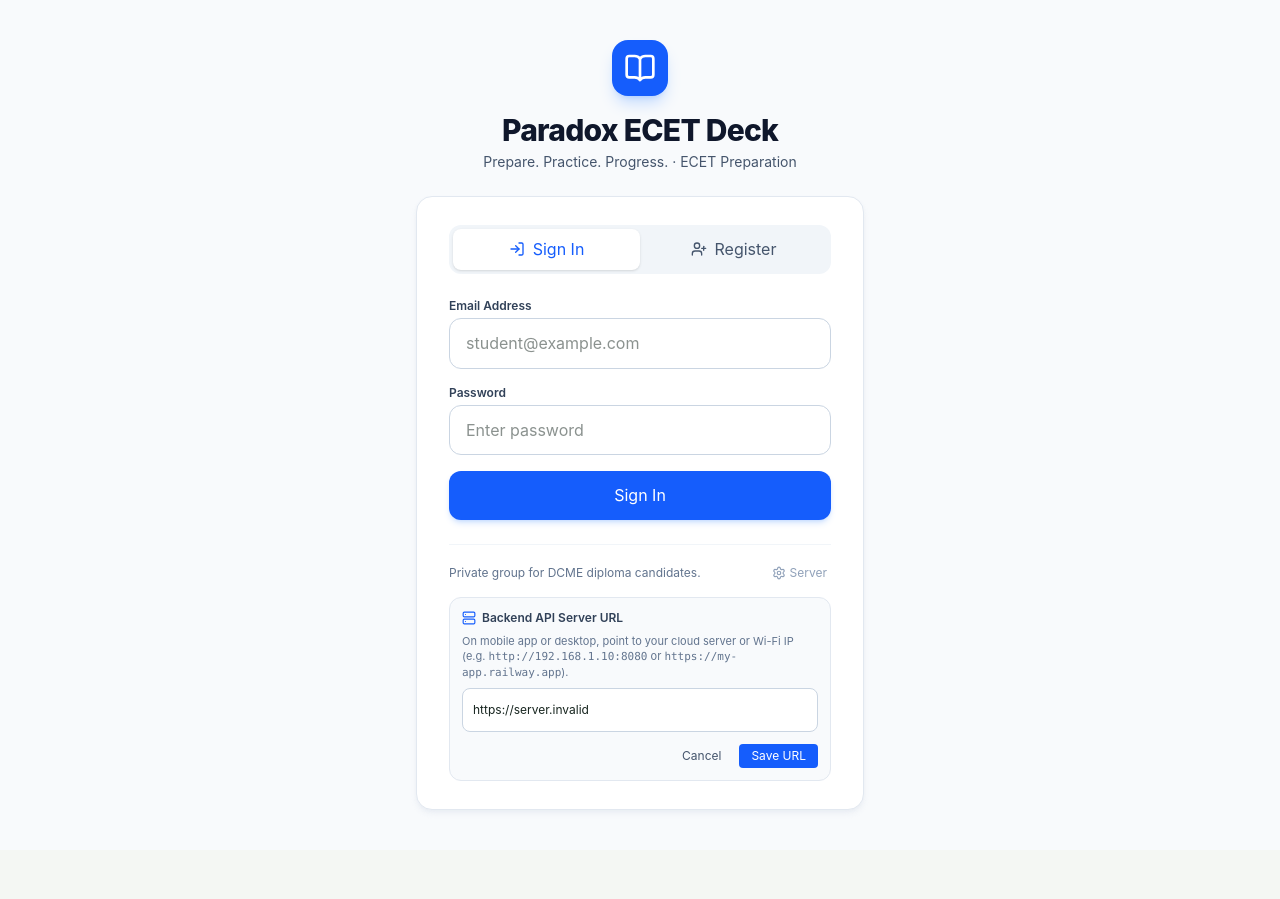
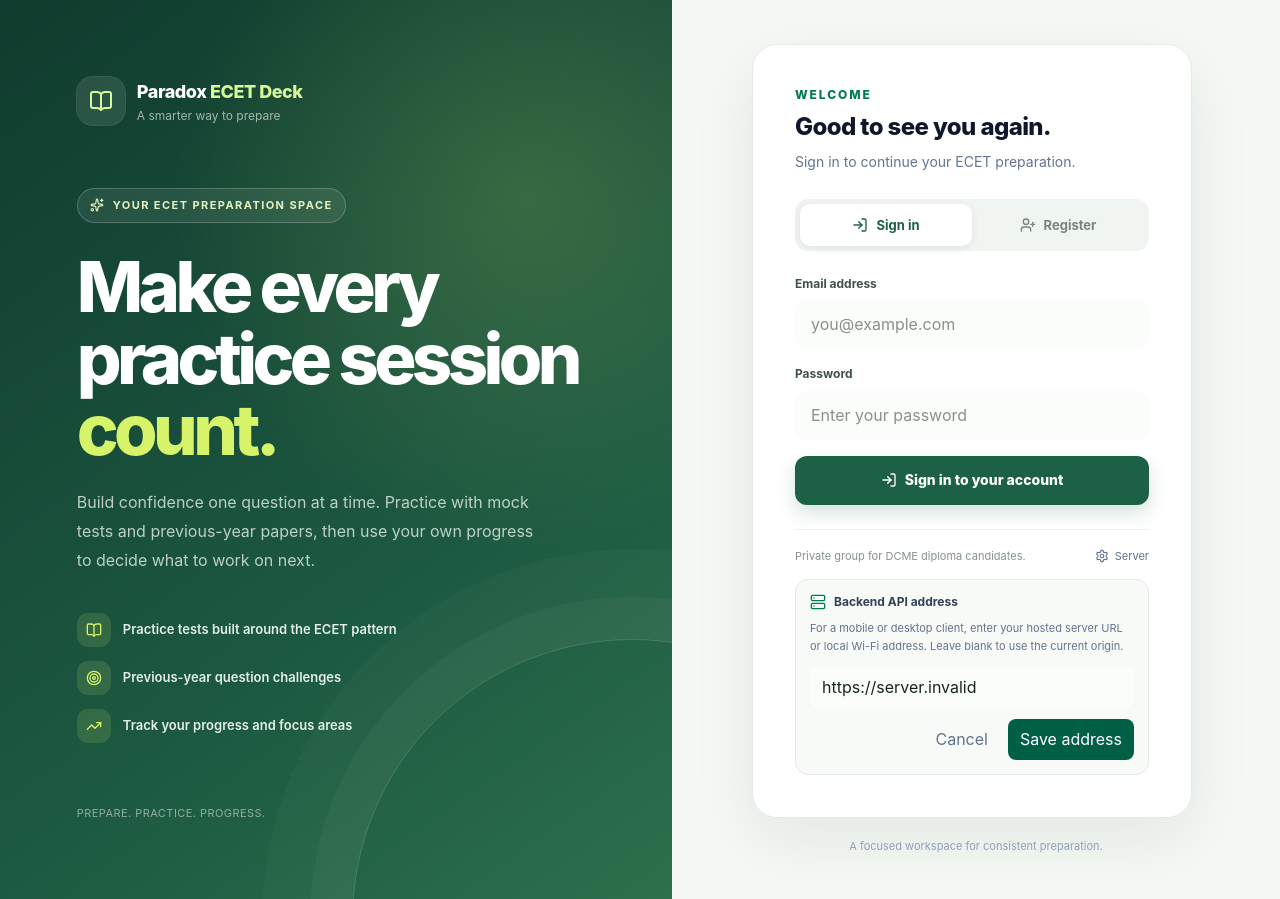
Before and after one commit to nagachaitanyaappana/ECET-Deck, a React (Vite) app in the folder frontend/: page / in a window 1280 px wide. Both pictures are taken after a click on the button "Server". Before the commit the page ends 850 px from the top, so only its background shows below. Built offline with nearby package versions, Linux system fonts and the light colour scheme; no server answers.

Commit message:
style: redesign Paradox sign-in and registration experience

```diff
--- a/frontend/src/views/LoginView.tsx
+++ b/frontend/src/views/LoginView.tsx
@@ -2,13 +2,14 @@ import React, { useState } from 'react';
 import { useAuth } from '../context/AuthContext';
 import { apiRequest, ApiError, getApiBaseUrl, setApiBaseUrl } from '../api/client';
 import type { AuthResponse } from '../types';
-import { BookOpen, LogIn, UserPlus, AlertCircle, CheckCircle, Settings, Server } from 'lucide-react';
+import {
+  BookOpen, LogIn, UserPlus, AlertCircle, CheckCircle,
+  Settings, Server, Sparkles, Target, TrendingUp
+} from 'lucide-react';
 
 export const LoginView: React.FC = () => {
   const { login } = useAuth();
   const [tab, setTab] = useState<'login' | 'register'>('login');
-
-  // Form states
   const [email, setEmail] = useState('');
   const [password, setPassword] = useState('');
   const [displayName, setDisplayName] = useState('');
@@ -21,7 +22,7 @@ export const LoginView: React.FC = () => {
   const handleSaveServerUrl = (e: React.FormEvent) => {
     e.preventDefault();
     setApiBaseUrl(customServerUrl);
-    setSuccess('Server URL saved! You can now sign in.');
+    setSuccess('Server URL saved. You can now sign in.');
     setShowServerConfig(false);
   };
 
@@ -30,7 +31,6 @@ export const LoginView: React.FC = () => {
     setError(null);
     setSuccess(null);
     setLoading(true);
-
     try {
       if (tab === 'login') {
         const response = await apiRequest<AuthResponse>('/api/v1/auth/login', {
@@ -43,8 +43,7 @@ export const LoginView: React.FC = () => {
           method: 'POST',
           body: JSON.stringify({ email, password, displayName }),
         });
-        setSuccess('Account created successfully! Logging you in...');
-        // Auto login after registration
+        setSuccess('Account created successfully. Signing you in...');
         const loginRes = await apiRequest<AuthResponse>('/api/v1/auth/login', {
           method: 'POST',
           body: JSON.stringify({ email, password }),
@@ -52,188 +51,122 @@ export const LoginView: React.FC = () => {
         login(loginRes);
       }
     } catch (err: any) {
-      if (err instanceof ApiError) {
-        setError(err.message);
-      } else {
-        setError('Network error. Is the backend server running on port 8080?');
-      }
+      setError(err instanceof ApiError ? err.message : 'Network error. Check that the backend server is running.');
     } finally {
       setLoading(false);
     }
   };
 
   return (
-    <div className="min-h-screen bg-slate-50 flex flex-col justify-center py-10 px-4 sm:px-6 lg:px-8">
-      <div className="sm:mx-auto sm:w-full sm:max-w-md">
-        <div className="flex justify-center">
-          <div className="w-14 h-14 rounded-2xl bg-blue-600 flex items-center justify-center text-white shadow-lg shadow-blue-500/25">
-            <BookOpen className="w-8 h-8" />
+    <div className="login-page">
+      <section className="login-story" aria-label="About Paradox ECET Deck">
+        <div className="flex items-center gap-3">
+          <span className="grid h-12 w-12 place-items-center rounded-2xl bg-white/10 text-lime-200 ring-1 ring-white/15">
+            <BookOpen className="h-6 w-6" />
+          </span>
+          <span>
+            <span className="block text-lg font-extrabold tracking-tight">Paradox <span className="text-lime-200">ECET Deck</span></span>
+            <span className="mt-0.5 block text-xs text-white/60">A smarter way to prepare</span>
+          </span>
+        </div>
+
+        <div className="login-story-content">
+          <span className="login-eyebrow"><Sparkles className="h-3.5 w-3.5" /> Your ECET preparation space</span>
+          <h1>Make every<br />practice session <span>count.</span></h1>
+          <p className="login-story-copy">
+            Build confidence one question at a time. Practice with mock tests and previous-year papers, then use your own progress to decide what to work on next.
+          </p>
+          <div className="login-feature-list">
+            <div className="login-feature"><span className="login-feature-icon"><BookOpen className="h-4 w-4" /></span> Practice tests built around the ECET pattern</div>
+            <div className="login-feature"><span className="login-feature-icon"><Target className="h-4 w-4" /></span> Previous-year question challenges</div>
+            <div className="login-feature"><span className="login-feature-icon"><TrendingUp className="h-4 w-4" /></span> Track your progress and focus areas</div>
           </div>
         </div>
-        <h2 className="mt-4 text-center text-2xl sm:text-3xl font-extrabold text-slate-900 tracking-tight">
-          Paradox ECET Deck
+
+        <div className="login-story-footer">PREPARE. PRACTICE. PROGRESS.</div>
+      </section>
+
+      <section className="login-form-side">
+        <div className="w-full max-w-md">
+          <div className="login-mobile-brand">
+            <span className="brand-mark"><BookOpen className="h-5 w-5" /></span>
+            <span><span className="block text-sm font-extrabold tracking-tight text-slate-900">Paradox ECET Deck</span><span className="block text-[11px] text-slate-500">Prepare. Practice. Progress.</span></span>
+          </div>
+
+          <div className="login-card">
+            <div className="mb-2">
+              <p className="text-xs font-extrabold uppercase tracking-[.16em] text-emerald-700">Welcome</p>
+              <h2 className="mt-2 text-2xl font-extrabold tracking-tight text-slate-900">
+                {tab === 'login' ? 'Good to see you again.' : 'Create your account.'}
               </h2>
-        <p className="mt-1 text-center text-sm text-slate-600">
-          Prepare. Practice. Progress. · ECET Preparation
+              <p className="mt-2 text-sm leading-relaxed text-slate-500">
+                {tab === 'login' ? 'Sign in to continue your ECET preparation.' : 'Join your private ECET preparation group.'}
               </p>
             </div>
 
-      <div className="mt-6 sm:mx-auto sm:w-full sm:max-w-md">
-        <div className="bg-white py-7 px-6 sm:px-8 shadow-md shadow-slate-200/60 rounded-2xl border border-slate-200">
-          {/* Tab selector */}
-          <div className="flex rounded-xl bg-slate-100 p-1 mb-6">
-            <button
-              type="button"
-              onClick={() => { setTab('login'); setError(null); }}
-              className={`flex-1 py-2 text-sm font-semibold rounded-lg flex items-center justify-center gap-2 transition-all cursor-pointer ${
-                tab === 'login'
-                  ? 'bg-white text-blue-600 shadow-sm'
-                  : 'text-slate-600 hover:text-slate-900'
-              }`}
-            >
-              <LogIn className="w-4 h-4" />
-              Sign In
+            <div className="login-tabs">
+              <button type="button" onClick={() => { setTab('login'); setError(null); }} className={tab === 'login' ? 'active' : ''}>
+                <LogIn className="h-4 w-4" /> Sign in
               </button>
-            <button
-              type="button"
-              onClick={() => { setTab('register'); setError(null); }}
-              className={`flex-1 py-2 text-sm font-semibold rounded-lg flex items-center justify-center gap-2 transition-all cursor-pointer ${
-                tab === 'register'
-                  ? 'bg-white text-blue-600 shadow-sm'
-                  : 'text-slate-600 hover:text-slate-900'
-              }`}
-            >
-              <UserPlus className="w-4 h-4" />
-              Register
+              <button type="button" onClick={() => { setTab('register'); setError(null); }} className={tab === 'register' ? 'active' : ''}>
+                <UserPlus className="h-4 w-4" /> Register
               </button>
             </div>
 
             {error && (
-            <div className="mb-4 p-3 bg-red-50 border border-red-200 rounded-xl flex items-start gap-2.5 text-xs text-red-700">
-              <AlertCircle className="w-4 h-4 text-red-600 shrink-0 mt-0.5" />
-              <span>{error}</span>
+              <div role="alert" className="mb-4 flex items-start gap-2.5 rounded-xl border border-red-200 bg-red-50 p-3 text-xs text-red-700">
+                <AlertCircle className="mt-0.5 h-4 w-4 shrink-0" /><span>{error}</span>
               </div>
             )}
-
             {success && (
-            <div className="mb-4 p-3 bg-emerald-50 border border-emerald-200 rounded-xl flex items-start gap-2.5 text-xs text-emerald-700">
-              <CheckCircle className="w-4 h-4 text-emerald-600 shrink-0 mt-0.5" />
-              <span>{success}</span>
+              <div role="status" className="mb-4 flex items-start gap-2.5 rounded-xl border border-emerald-200 bg-emerald-50 p-3 text-xs text-emerald-800">
+                <CheckCircle className="mt-0.5 h-4 w-4 shrink-0" /><span>{success}</span>
               </div>
             )}
 
             <form onSubmit={handleSubmit} className="space-y-4">
               {tab === 'register' && (
                 <div>
-                <label className="block text-xs font-semibold text-slate-700 mb-1">
-                  Full Name
-                </label>
-                <input
-                  type="text"
-                  required
-                  value={displayName}
-                  onChange={(e) => setDisplayName(e.target.value)}
-                  placeholder="Enter your name"
-                  className="w-full px-4 py-3 text-base rounded-xl border border-slate-300 focus:outline-none focus:ring-2 focus:ring-blue-500/20 focus:border-blue-600 transition-colors"
-                />
+                  <label htmlFor="displayName">Full name</label>
+                  <input id="displayName" type="text" required autoComplete="name" value={displayName} onChange={e => setDisplayName(e.target.value)} placeholder="Enter your name" className="w-full px-4 py-3 text-sm" />
                 </div>
               )}
-
               <div>
-              <label className="block text-xs font-semibold text-slate-700 mb-1">
-                Email Address
-              </label>
-              <input
-                type="email"
-                required
-                value={email}
-                onChange={(e) => setEmail(e.target.value)}
-                placeholder="student@example.com"
-                className="w-full px-4 py-3 text-base rounded-xl border border-slate-300 focus:outline-none focus:ring-2 focus:ring-blue-500/20 focus:border-blue-600 transition-colors"
-              />
+                <label htmlFor="email">Email address</label>
+                <input id="email" type="email" required autoComplete="email" value={email} onChange={e => setEmail(e.target.value)} placeholder="you@example.com" className="w-full px-4 py-3 text-sm" />
               </div>
-
               <div>
-              <label className="block text-xs font-semibold text-slate-700 mb-1">
-                Password
-              </label>
-              <input
-                type="password"
-                required
-                minLength={tab === 'register' ? 10 : 1}
-                value={password}
-                onChange={(e) => setPassword(e.target.value)}
-                placeholder={tab === 'register' ? 'Minimum 10 characters' : 'Enter password'}
-                className="w-full px-4 py-3 text-base rounded-xl border border-slate-300 focus:outline-none focus:ring-2 focus:ring-blue-500/20 focus:border-blue-600 transition-colors"
-              />
-              {tab === 'register' && (
-                <p className="mt-1 text-[11px] text-slate-500">Must be at least 10 characters.</p>
-              )}
+                <label htmlFor="password">Password</label>
+                <input id="password" type="password" required minLength={tab === 'register' ? 10 : 1} autoComplete={tab === 'login' ? 'current-password' : 'new-password'} value={password} onChange={e => setPassword(e.target.value)} placeholder={tab === 'register' ? 'At least 10 characters' : 'Enter your password'} className="w-full px-4 py-3 text-sm" />
+                {tab === 'register' && <p className="mt-1.5 text-[11px] text-slate-400">Use at least 10 characters.</p>}
               </div>
-
-            <button
-              type="submit"
-              disabled={loading}
-              className="w-full min-h-12 mt-2 py-3 px-4 rounded-xl text-sm font-semibold text-white bg-blue-600 hover:bg-blue-700 active:scale-[0.99] transition-all shadow-md shadow-blue-500/20 disabled:opacity-50 cursor-pointer flex items-center justify-center gap-2"
-            >
-              {loading ? (
-                <div className="w-5 h-5 border-2 border-white/30 border-t-white rounded-full animate-spin" />
-              ) : tab === 'login' ? (
-                'Sign In'
-              ) : (
-                'Create Account & Start'
-              )}
+              <button type="submit" disabled={loading} className="submit-button flex items-center justify-center gap-2 disabled:cursor-not-allowed disabled:opacity-55">
+                {loading ? <span className="h-5 w-5 animate-spin rounded-full border-2 border-white/30 border-t-white" /> : tab === 'login' ? <><LogIn className="h-4 w-4" /> Sign in to your account</> : <><UserPlus className="h-4 w-4" /> Create account</>}
               </button>
             </form>
 
-          <div className="mt-6 flex items-center justify-between text-xs text-slate-500 border-t border-slate-100 pt-4">
+            <div className="login-meta">
               <span>Private group for DCME diploma candidates.</span>
-            <button
-              type="button"
-              onClick={() => setShowServerConfig(!showServerConfig)}
-              className="text-slate-400 hover:text-blue-600 transition-colors p-1 cursor-pointer flex items-center gap-1 font-medium"
-              title="Configure Backend Server URL"
-            >
-              <Settings className="w-3.5 h-3.5" />
-              <span className="hidden sm:inline">Server</span>
+              <button type="button" onClick={() => setShowServerConfig(!showServerConfig)} className="inline-flex items-center gap-1.5 font-semibold text-slate-500 transition-colors hover:text-emerald-700" title="Configure backend server URL">
+                <Settings className="h-3.5 w-3.5" /> Server
               </button>
             </div>
 
             {showServerConfig && (
-            <form onSubmit={handleSaveServerUrl} className="mt-3 p-3 bg-slate-50 border border-slate-200 rounded-xl text-xs space-y-2">
-              <div className="flex items-center gap-1.5 font-semibold text-slate-700">
-                <Server className="w-3.5 h-3.5 text-blue-600" />
-                Backend API Server URL
-              </div>
-              <p className="text-[11px] text-slate-500">
-                On mobile app or desktop, point to your cloud server or Wi-Fi IP (e.g. <code>http://192.168.1.10:8080</code> or <code>https://my-app.railway.app</code>).
-              </p>
-              <input
-                type="text"
-                placeholder="Leave blank for same-origin"
-                value={customServerUrl}
-                onChange={(e) => setCustomServerUrl(e.target.value)}
-                className="w-full px-2.5 py-1.5 text-xs bg-white border border-slate-300 rounded-lg focus:outline-none focus:ring-2 focus:ring-blue-500/20"
-              />
-              <div className="flex justify-end gap-2 pt-1">
-                <button
-                  type="button"
-                  onClick={() => setShowServerConfig(false)}
-                  className="px-2.5 py-1 text-slate-600 hover:bg-slate-200 rounded text-xs cursor-pointer"
-                >
-                  Cancel
-                </button>
-                <button
-                  type="submit"
-                  className="px-3 py-1 bg-blue-600 hover:bg-blue-700 text-white rounded text-xs font-semibold cursor-pointer"
-                >
-                  Save URL
-                </button>
+              <form onSubmit={handleSaveServerUrl} className="server-panel space-y-2.5">
+                <div className="flex items-center gap-2 text-xs font-bold text-slate-700"><Server className="h-4 w-4 text-emerald-700" /> Backend API address</div>
+                <p className="text-[11px] leading-relaxed text-slate-500">For a mobile or desktop client, enter your hosted server URL or local Wi-Fi address. Leave blank to use the current origin.</p>
+                <input type="text" placeholder="https://your-api.example.com" value={customServerUrl} onChange={e => setCustomServerUrl(e.target.value)} className="w-full px-3 py-2 text-xs" />
+                <div className="flex justify-end gap-2">
+                  <button type="button" onClick={() => setShowServerConfig(false)} className="rounded-lg px-3 py-2 text-xs font-semibold text-slate-500 hover:bg-slate-100">Cancel</button>
+                  <button type="submit" className="rounded-lg bg-emerald-800 px-3 py-2 text-xs font-bold text-white hover:bg-emerald-900">Save address</button>
                 </div>
               </form>
             )}
           </div>
+          <p className="mt-5 text-center text-[11px] text-slate-400">A focused workspace for consistent preparation.</p>
         </div>
+      </section>
     </div>
   );
 };
```
Lines whose indentation alone changed are shown as unchanged.
